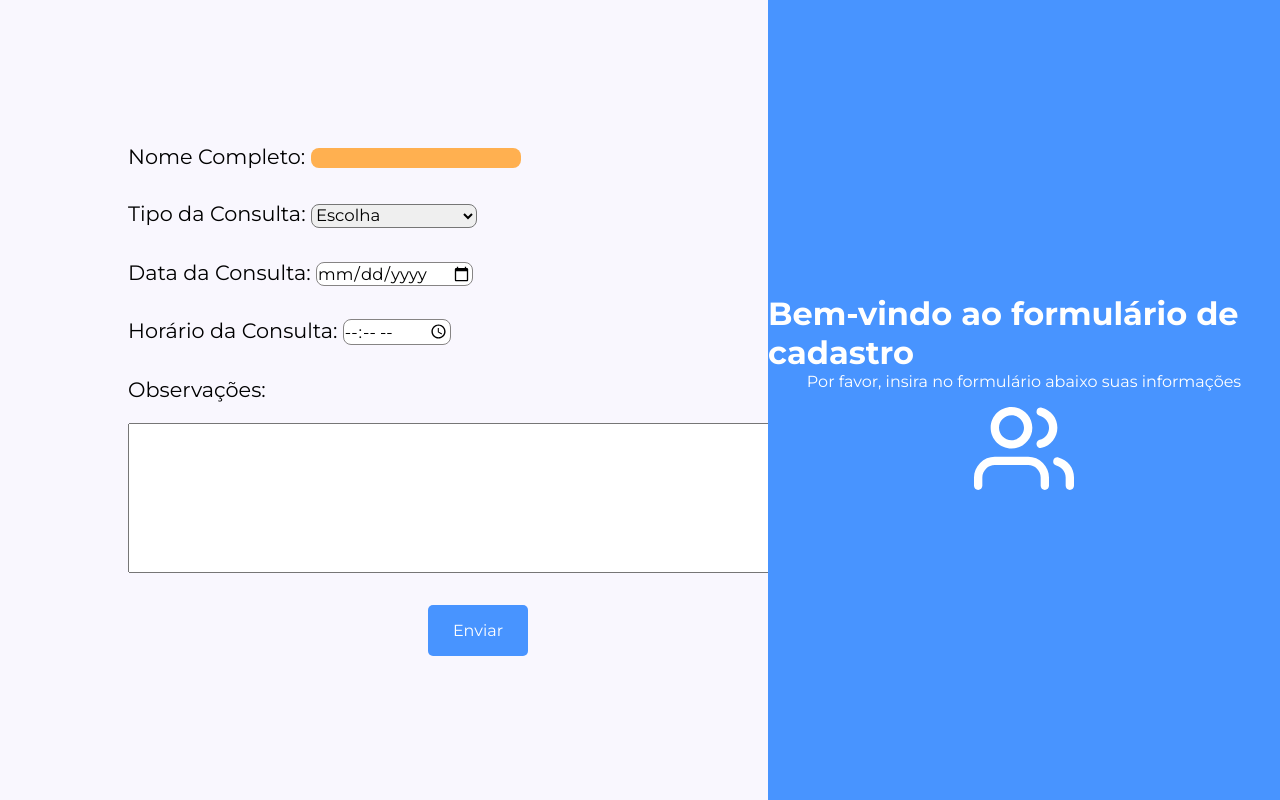
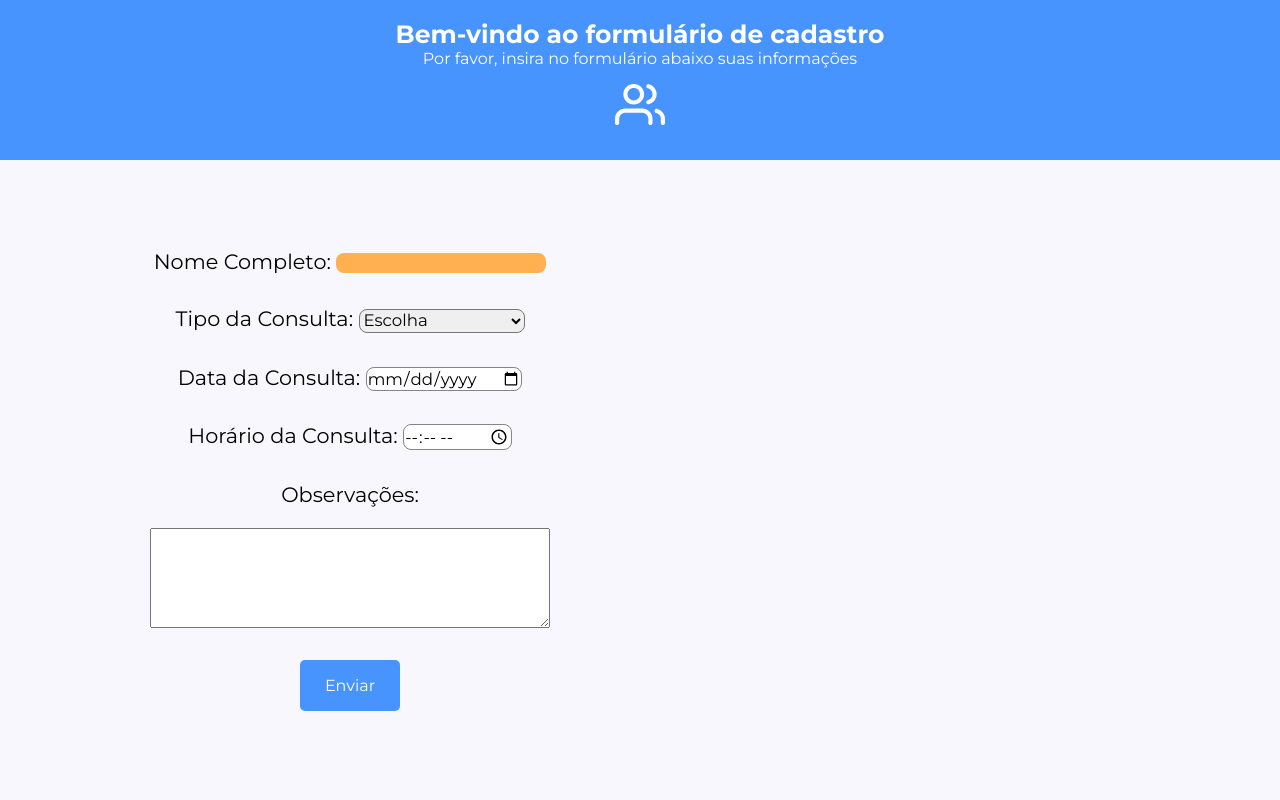
Before and after one commit to canonvitoria/Consultorio_Sonia, a plain HTML site: page formulario.html in a window 1280 px wide. Drawn offline with Linux system fonts and the light colour scheme.

Commit message:
feat: :sparkles: Form-Tablet

```diff
--- a/styleForm.css
+++ b/styleForm.css
@@ -42,7 +42,6 @@ main {
     display: flex;
     justify-content: center;
     flex-direction: column;
-
 }
 
 .container_formulario {
@@ -124,3 +123,54 @@ button:hover {
     background-color: #67a5fc;
     cursor: pointer;
 }
+
+
+@media (min-width: 600px) {
+    main {
+        display: flex;
+        flex-direction: column;
+    }
+    .container-apresentacao {
+        background-color: #4894FF;
+        width: 100vw;
+        height: 20vh;
+        display: flex;
+        justify-content: center;
+        flex-direction: column;
+    }
+    .container_formulario {
+        width: 100vw;
+        height: 80vh;
+        display: flex;
+        justify-content: center;
+        flex-direction: column;
+    }
+    .tituloPrincipal {
+        color: var(--cor-menu-lateral);
+        margin: 0 auto;
+        font-size: 25px;
+    }
+
+    .container_paragrafo {
+        color: var(--cor-menu-lateral);
+        margin: 0 auto;
+    }
+
+    .img_form-person {
+        width: 50px;
+        margin: 1em auto;
+    }
+    .formulario_conteudo {
+        display: flex;
+
+        align-items: center;
+    }
+    .formulario_inputs-obs {
+        text-align: center;
+    }
+    .input_obs {
+        width: 400px;
+        height: 100px;
+    }
+
+}
```
Also changed, not shown: style.css (+14 -0 lines).
